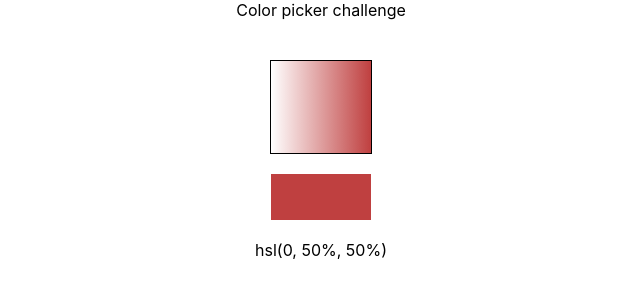
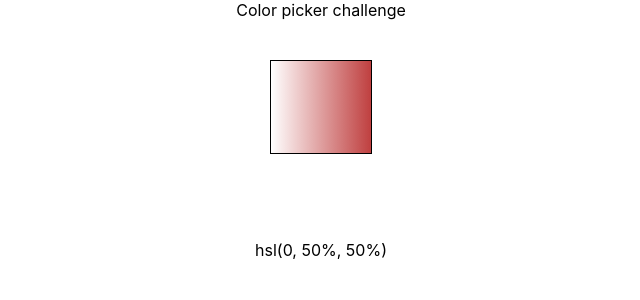
Before and after one commit to ravona/ColorPickerInReact, a React (Create React App) app: page / in a window 1280 px wide. Shown: the top 300 px of the page, without its empty margins (319-959 px from the left). Built offline with nearby package versions, Linux system fonts and the light colour scheme.

Commit message:
fixed issue with setColor state

```diff
--- a/src/components/ColorPicker/ColorPreview/ColorPreview.jsx
+++ b/src/components/ColorPicker/ColorPreview/ColorPreview.jsx
@@ -3,12 +3,12 @@ import React from "react";
 // style:
 import "./ColorPreview.css";
 
-export const ColorPreview = ({color}) => {
+export const ColorPreview = (color) => {
   return (
     <div
       className="ColorPreview"
       style={{
-        backgroundColor: `hsl(${color.hue}, ${color.saturation}, ${color.lightness})`,
+        backgroundColor: `hsl(${color.hue} ${color.saturation}% ${color.lightness}%)`,
       }}
     ></div>
   );
--- a/src/components/ColorPicker/ColorSelect/ColorSelect.jsx
+++ b/src/components/ColorPicker/ColorSelect/ColorSelect.jsx
@@ -10,7 +10,10 @@ const rainbow = document.querySelector(".ColorSelect");
 export const ColorSelect = ({onUpdateColorValue}) => {
   const position = useMousePosition(window);
 
-  const updatedColor = {saturation: position.x, lightness: position.y};
+  let updatedColor = {
+    saturation: position.x,
+    lightness: position.y,
+  };
 
   const handleColorSelect = () => {
     onUpdateColorValue(updatedColor);
```
